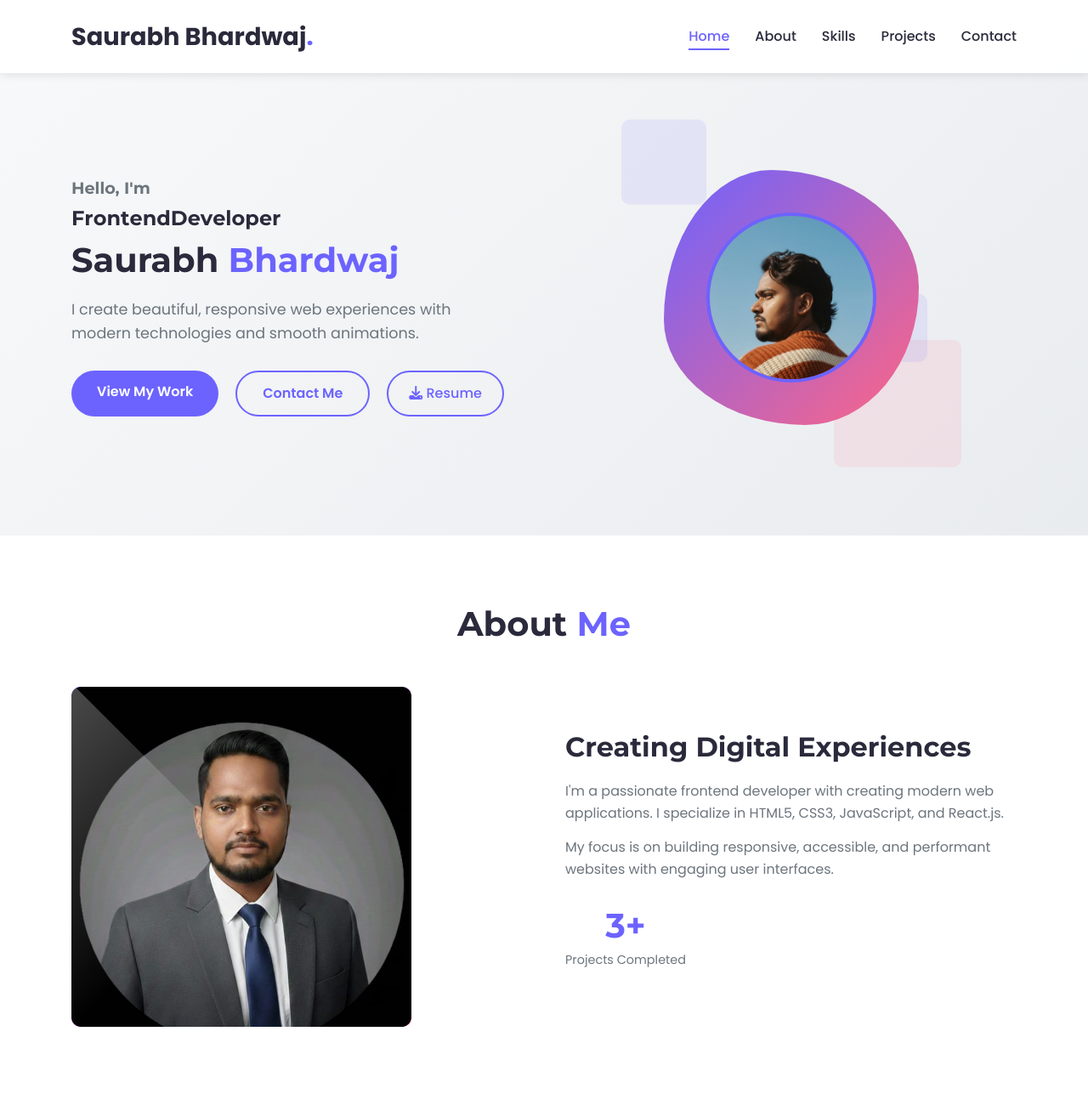
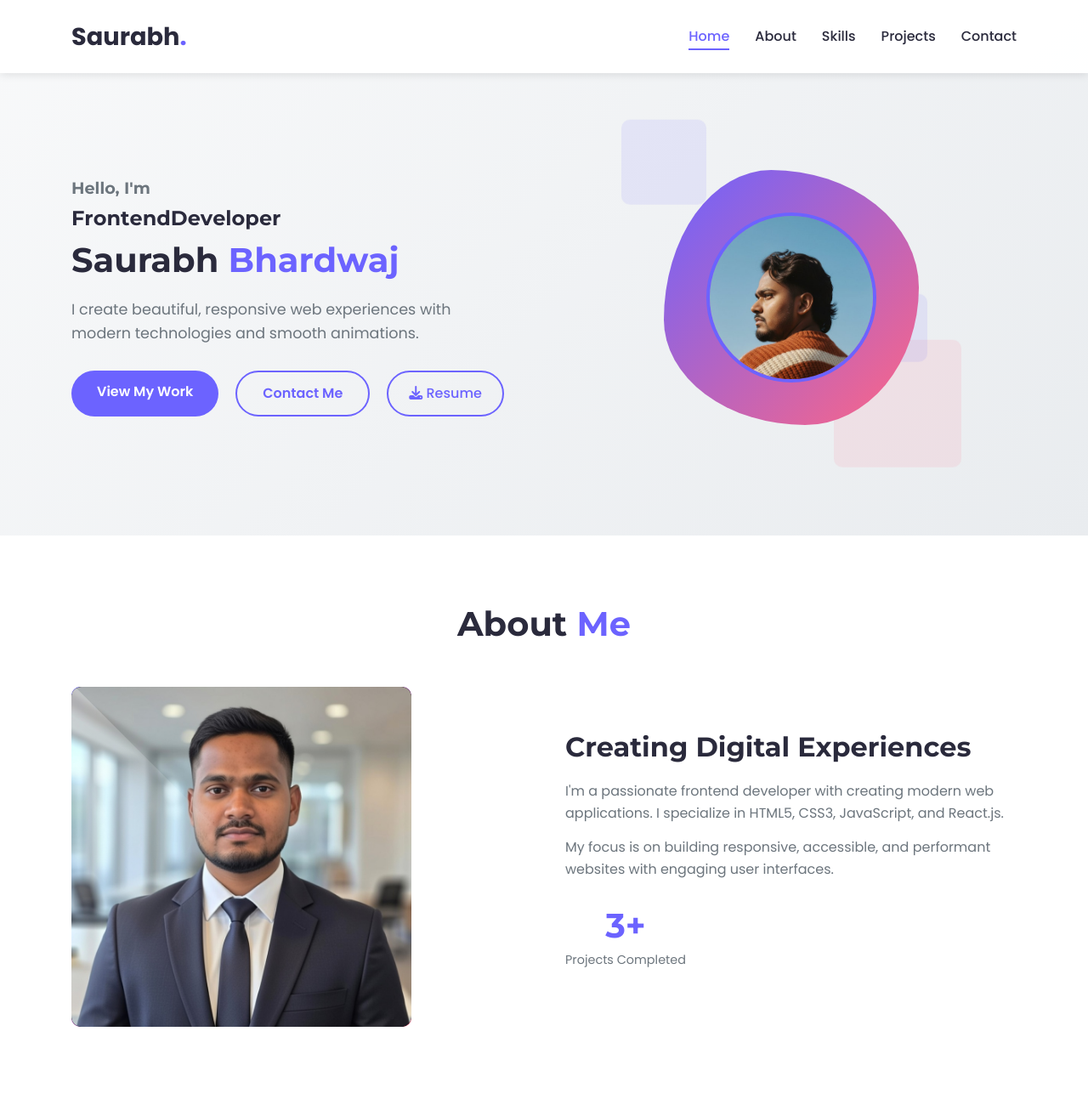
Before and after one commit to saurabhbhardwaj934/portfolio, a plain HTML site: page index.html in a window 1280 px wide. Shown: the top 1300 px of the page at 85% size. Drawn offline with Linux system fonts and the light colour scheme.

Commit message:
portfolio push

```diff
--- a/index.html
+++ b/index.html
@@ -14,7 +14,7 @@
     <!-- Navigation -->
     <nav class="navbar">
         <div class="container">
-            <a href="#" class="logo">Saurabh Bhardwaj<span>.</span></a>
+            <a href="#" class="logo">Saurabh<span>.</span></a>
             <ul class="nav-links">
                 <li><a href="#home" class="active">Home</a></li>
                 <li><a href="#about">About</a></li>
@@ -35,12 +35,12 @@
                 <div class="hero-text">
                     <h3 class="subtitle">Hello, I'm</h3>
                     <h1 class="title animate-text">Frontend Developer</h1>
-                    <h2 class="name">Saurabh <span class="highlight">Bhardwaj</span></h2>
+                    <h2 class="name">Saurabh  <span class="highlight">Bhardwaj</span></h2>
                     <p class="description">I create beautiful, responsive web experiences with modern technologies and smooth animations.</p>
                     <div class="cta-buttons">
                         <a href="#projects" class="btn btn-primary">View My Work</a>
                         <a href="#contact" class="btn btn-secondary">Contact Me</a>
-                        <a href="Saurabh_Frontend.pdf" class="btn btn-outline" target="_blank" download>
+                        <a href="Saurabh_Bhardwaj_Frontend_Developer_Resume.pdf" class="btn btn-outline" target="_blank" download>
         <i class="fas fa-download"></i> Resume
     </a>
 
@@ -68,7 +68,7 @@
             <div class="about-content">
                 <div class="about-image">
                     <div class="image-frame">
-                        <img src="professional.jpeg" alt="Saurabh Bhardwaj">
+                        <img src="Bhardwaj.jpeg" alt="Saurabh Bhardwaj">
 
                     </div>
                 </div>
```
Also changed, not shown: Bhardwaj.jpeg (added), ttt.jpeg (deleted), 1 other file.
